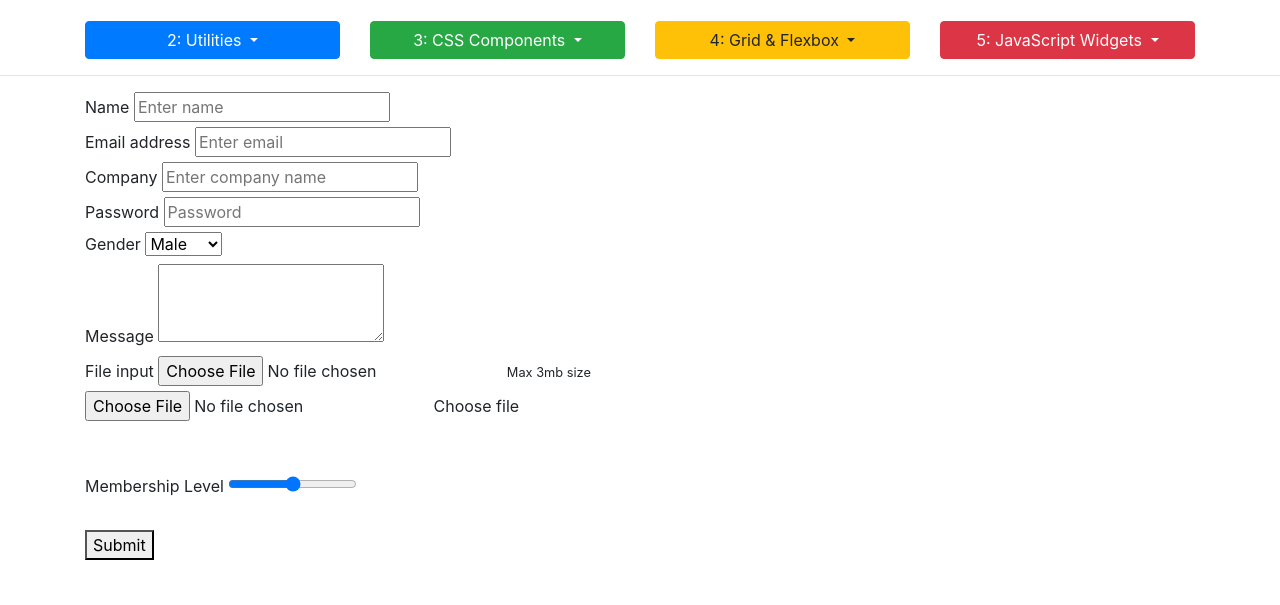
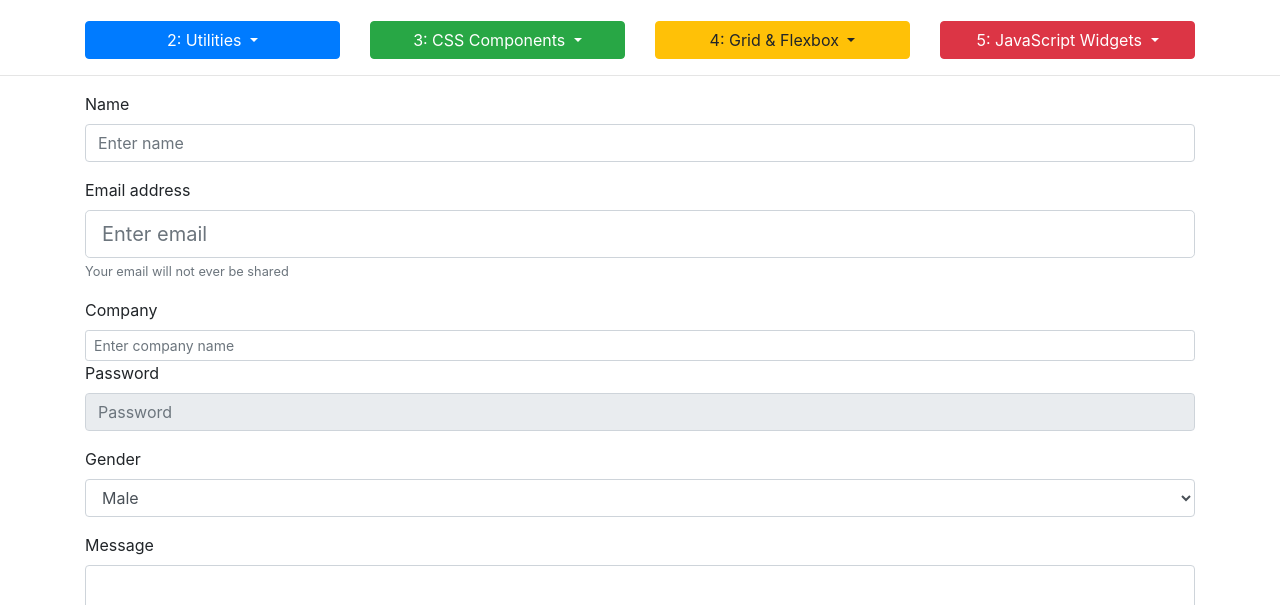
Before and after one commit to DenysPugachov/Bootstrap_4, a plain HTML site: page bootstrap_sandbox_starter/3_5_forms.html in a window 1280 px wide. Shown: the part 113-718 px from the top of the page. Drawn offline with nearby package versions, Linux system fonts and the light colour scheme.

Commit message:
end 3_5 6:39

```diff
--- a/bootstrap_sandbox_starter/3_5_forms.html
+++ b/bootstrap_sandbox_starter/3_5_forms.html
@@ -5,8 +5,8 @@
     <meta charset="UTF-8">
     <meta name="viewport" content="width=device-width, initial-scale=1.0">
     <meta http-equiv="X-UA-Compatible" content="ie=edge">
-    <link rel="stylesheet" href="https://stackpath.bootstrapcdn.com/bootstrap/4.1.1/css/bootstrap.min.css" integrity="sha384-WskhaSGFgHYWDcbwN70/dfYBj47jz9qbsMId/iRN3ewGhXQFZCSftd1LZCfmhktB"
-        crossorigin="anonymous">
+    <link rel="stylesheet" href="https://stackpath.bootstrapcdn.com/bootstrap/4.1.1/css/bootstrap.min.css"
+        integrity="sha384-WskhaSGFgHYWDcbwN70/dfYBj47jz9qbsMId/iRN3ewGhXQFZCSftd1LZCfmhktB" crossorigin="anonymous">
 
     <title>Bootstrap Sandbox</title>
 </head>
@@ -23,7 +23,8 @@
                         </button>
                         <div class="dropdown-menu">
                             <a class="dropdown-item" href="2_2_basic_typography.html">2.2 Basic Typography</a>
-                            <a class="dropdown-item" href="2_3_text_alignment_display.html">2.3 Text Alignment & Display</a>
+                            <a class="dropdown-item" href="2_3_text_alignment_display.html">2.3 Text Alignment &
+                                Display</a>
                             <a class="dropdown-item" href="2_4_floats_position.html">2.4 Floats & Position</a>
                             <a class="dropdown-item" href="2_5_colors_background.html">2.5: Colors & Background</a>
                             <a class="dropdown-item" href="2_6_spacing.html">2.6 Spacing</a>
@@ -60,7 +61,8 @@
                             <a class="dropdown-item" href="4_2_grid_system.html">4.2 Grid System</a>
                             <a class="dropdown-item" href="4_3_grid_alignment.html">4.3 Grid Alignment</a>
                             <a class="dropdown-item" href="4_4_flexbox.html">4.4 Flexbox</a>
-                            <a class="dropdown-item" href="4_5_auto_margins_wrapping_order.html">4.5 Auto Margins & Wrap</a>
+                            <a class="dropdown-item" href="4_5_auto_margins_wrapping_order.html">4.5 Auto Margins &
+                                Wrap</a>
                         </div>
                     </div>
                 </div>
@@ -90,52 +92,61 @@
         <!-- FORM -->
         <form>
             <!-- TEXT FIELD GROUPS -->
-            <div>
+            <div class="form-group">
                 <label for="name">Name</label>
-                <input type="text" id="name" placeholder="Enter name">
+                <input class="form-control" type="text" id="name" placeholder="Enter name">
             </div>
-            <div>
+            <div class="form-group">
                 <label for="email">Email address</label>
-                <input type="email" id="email" placeholder="Enter email">
+                <input class="form-control form-control-lg" type="email" id="email" placeholder="Enter email">
+                <small class="form-text text-muted">Your email will not ever be shared</small>
             </div>
             <div>
                 <label for="company">Company</label>
-                <input type="text" id="company" placeholder="Enter company name">
+                <input class="form-control form-control-sm" type="text" id="company" placeholder="Enter company name">
             </div>
-            <div>
+            <div class="form-group">
                 <label for="password">Password</label>
-                <input type="password" id="password" placeholder="Password">
+                <input class="form-control" type="password" id="password" placeholder="Password" readonly>
             </div>
+
+
             <!-- SELECT -->
-            <div>
+            <div class="form-group">
                 <label for="gender">Gender</label>
-                <select id="gender">
+                <select class="form-control" id="gender">
                     <option>Male</option>
                     <option>Female</option>
                 </select>
             </div>
+
+
             <!-- TEXTAREA -->
-            <div>
+            <div class="form-group">
                 <label for="message">Message</label>
-                <textarea id="message" rows="3"></textarea>
+                <textarea class="form-control" id="message" rows="3"></textarea>
             </div>
+
+
             <!-- FILE INPUT -->
-            <div>
+            <div class="form-group  ">
                 <label for="file">File input</label>
-                <input type="file" id="file">
-                <small id="fileHelp">Max 3mb size</small>
+                <input class="form-control-file" type="file" id="file">
+                <small class="form-text text-muted" id="fileHelp">Max 3mb size</small>
             </div>
+
+
             <!-- CUSTOM FILE INPUT -->
-            <div>
-                <input type="file" id="myfile">
-                <label for="myfile">Choose file</label>
+            <div class="custom-file">
+                <input class="custom-file-input" type="file" id="myfile">
+                <label class="custom-file-label" for="myfile">Choose file</label>
             </div>
             <br>
             <br>
             <!-- RANGE -->
-            <div>
+            <div class="form-group">
                 <label for="membership">Membership Level</label>
-                <input type="range">
+                <input class="custom-range" min="1" max="5" step="1" value="2" type="range">
             </div>
 
             <br>
@@ -201,12 +212,15 @@
     <!-- ./container -->
     <div style="margin-top:500px;"></div>
 
-    <script src="https://code.jquery.com/jquery-3.3.1.slim.min.js" integrity="sha384-q8i/X+965DzO0rT7abK41JStQIAqVgRVzpbzo5smXKp4YfRvH+8abtTE1Pi6jizo"
-        crossorigin="anonymous"></script>
-    <script src="https://cdnjs.cloudflare.com/ajax/libs/popper.js/1.14.3/umd/popper.min.js" integrity="sha384-ZMP7rVo3mIykV+2+9J3UJ46jBk0WLaUAdn689aCwoqbBJiSnjAK/l8WvCWPIPm49"
-        crossorigin="anonymous"></script>
-    <script src="https://stackpath.bootstrapcdn.com/bootstrap/4.1.1/js/bootstrap.min.js" integrity="sha384-smHYKdLADwkXOn1EmN1qk/HfnUcbVRZyYmZ4qpPea6sjB/pTJ0euyQp0Mk8ck+5T"
-        crossorigin="anonymous"></script>
+    <script src="https://code.jquery.com/jquery-3.3.1.slim.min.js"
+        integrity="sha384-q8i/X+965DzO0rT7abK41JStQIAqVgRVzpbzo5smXKp4YfRvH+8abtTE1Pi6jizo" crossorigin="anonymous">
+    </script>
+    <script src="https://cdnjs.cloudflare.com/ajax/libs/popper.js/1.14.3/umd/popper.min.js"
+        integrity="sha384-ZMP7rVo3mIykV+2+9J3UJ46jBk0WLaUAdn689aCwoqbBJiSnjAK/l8WvCWPIPm49" crossorigin="anonymous">
+    </script>
+    <script src="https://stackpath.bootstrapcdn.com/bootstrap/4.1.1/js/bootstrap.min.js"
+        integrity="sha384-smHYKdLADwkXOn1EmN1qk/HfnUcbVRZyYmZ4qpPea6sjB/pTJ0euyQp0Mk8ck+5T" crossorigin="anonymous">
+    </script>
 </body>
 
 </html>
```
